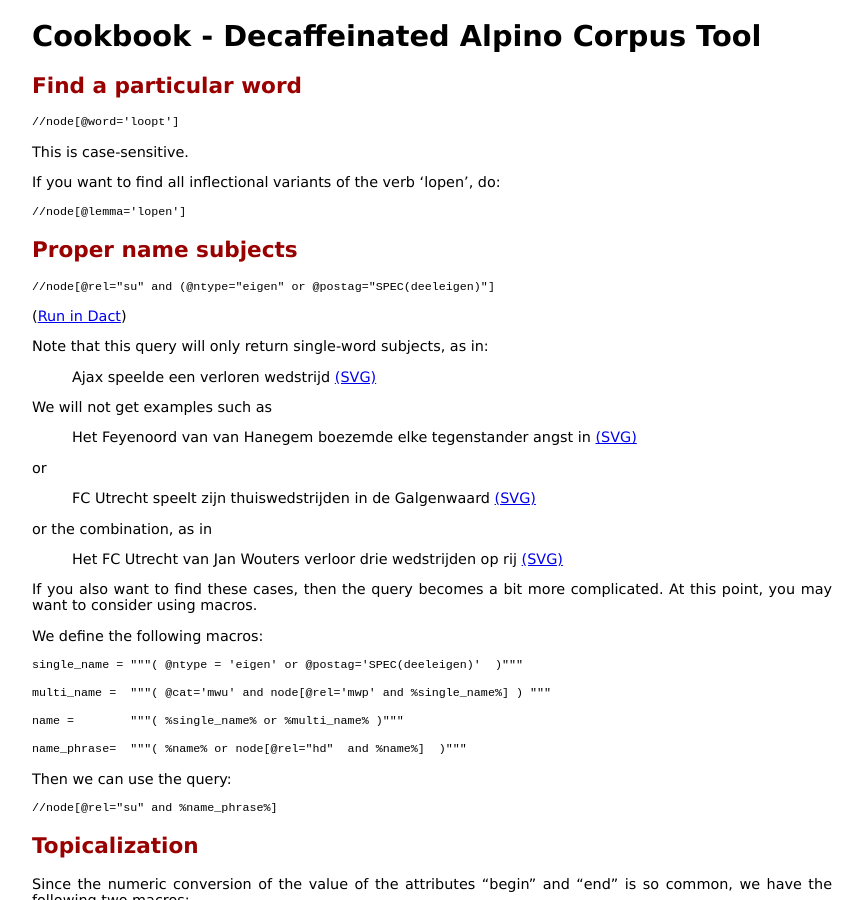
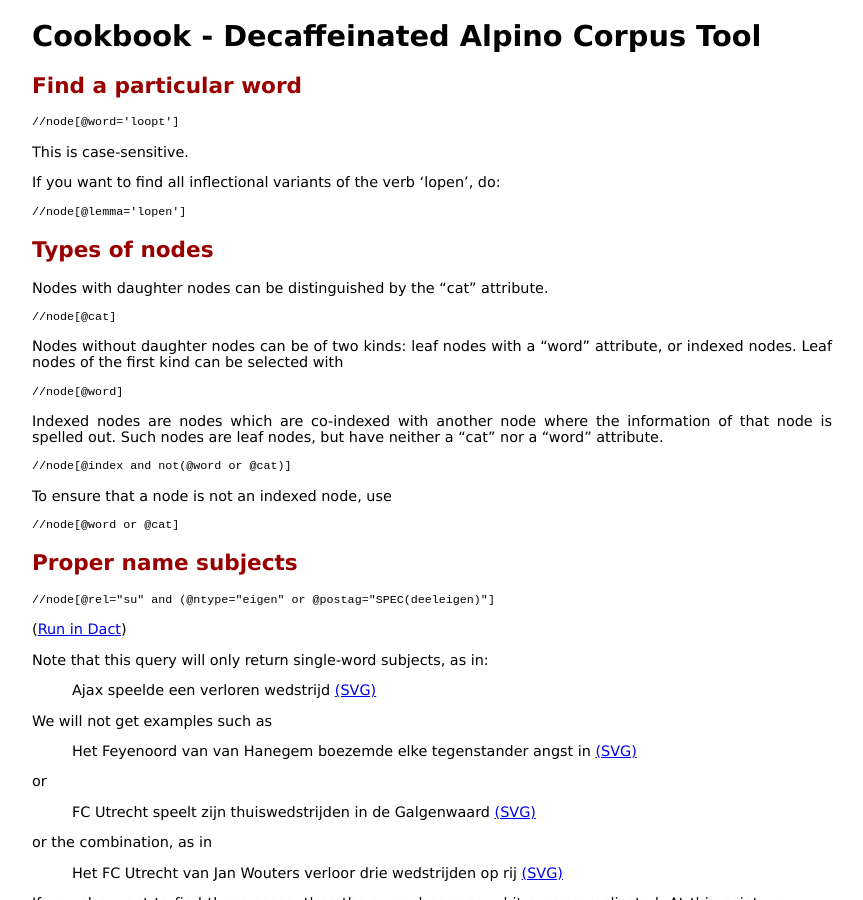
Before and after one commit to rug-compling/dact, a Jekyll site: the page built from cookbook/index.md, in a window 1280 px wide and 900 px high. Shown: the whole window, without its empty margins (208-1071 px from the left). Built offline with Jekyll 4.4.1, drawn with Linux system fonts in a browser that asks for light colours; some of the changed text lies outside the part shown.

Commit message:
Update cookbook/index.md
added "types of nodes" section

```diff
--- a/cookbook/index.md
+++ b/cookbook/index.md
@@ -13,6 +13,27 @@ If you want to find all inflectional variants of the verb 'lopen', do:
 
     //node[@lemma='lopen']
 
+## Types of nodes
+
+Nodes with daughter nodes can be distinguished by the "cat" attribute.
+
+    //node[@cat]
+
+Nodes without daughter nodes can be of two kinds: leaf nodes with a "word"
+attribute, or indexed nodes. Leaf nodes of the first kind can be selected
+with
+
+    //node[@word]
+
+Indexed nodes are nodes which are co-indexed with another node where the information
+of that node is spelled out. Such nodes are leaf nodes, but have neither a "cat" nor
+a "word" attribute.
+
+    //node[@index and not(@word or @cat)]
+
+To ensure that a node is not an indexed node, use
+
+    //node[@word or @cat]
 
 ## Proper name subjects
 
@@ -132,7 +153,7 @@ we want to select the head daughter:
 
 
 
-    //node[ (  ( @rel="obj1" and @lemma and ../node[@rel="hd" and @lemma="drinken"])
+    //node[ (  ( @rel="obj1" and @word and ../node[@rel="hd" and @lemma="drinken"])
             or ( @rel="hd" and ../@rel="obj1" and ../../node[@rel="hd" and @lemma="drinken"]] )
             )]
 
@@ -146,7 +167,7 @@ the same value for the attribute "index".
 
 If the antecedent is lexical, the query is:
 
-    //node[(@cat or @lemma) and @index = //node[@rel="obj1" and ../node[@rel="hd" and @lemma="drinken"]]/@index]
+    //node[(@cat or @word) and @index = //node[@rel="obj1" and ../node[@rel="hd" and @lemma="drinken"]]/@index]
 
 If the antecedent is not lexical, we reason from its head:
 
```
